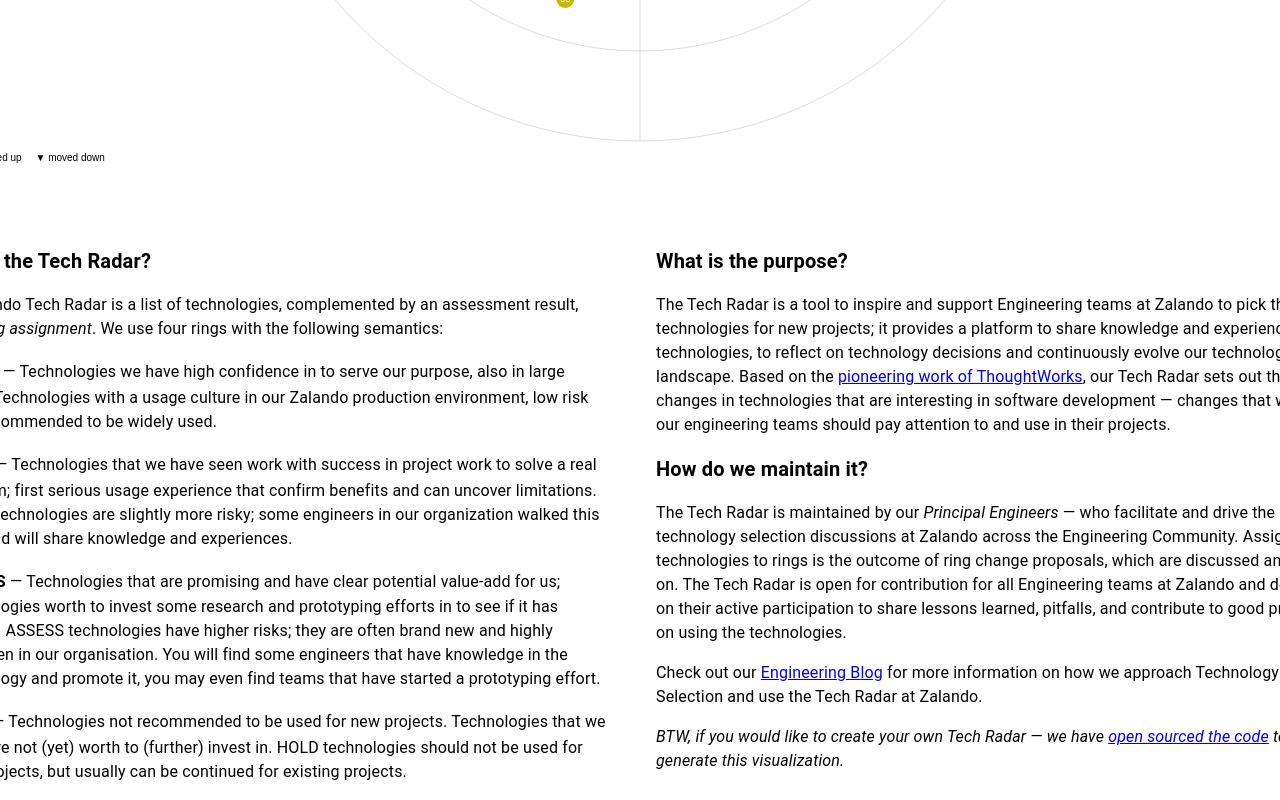
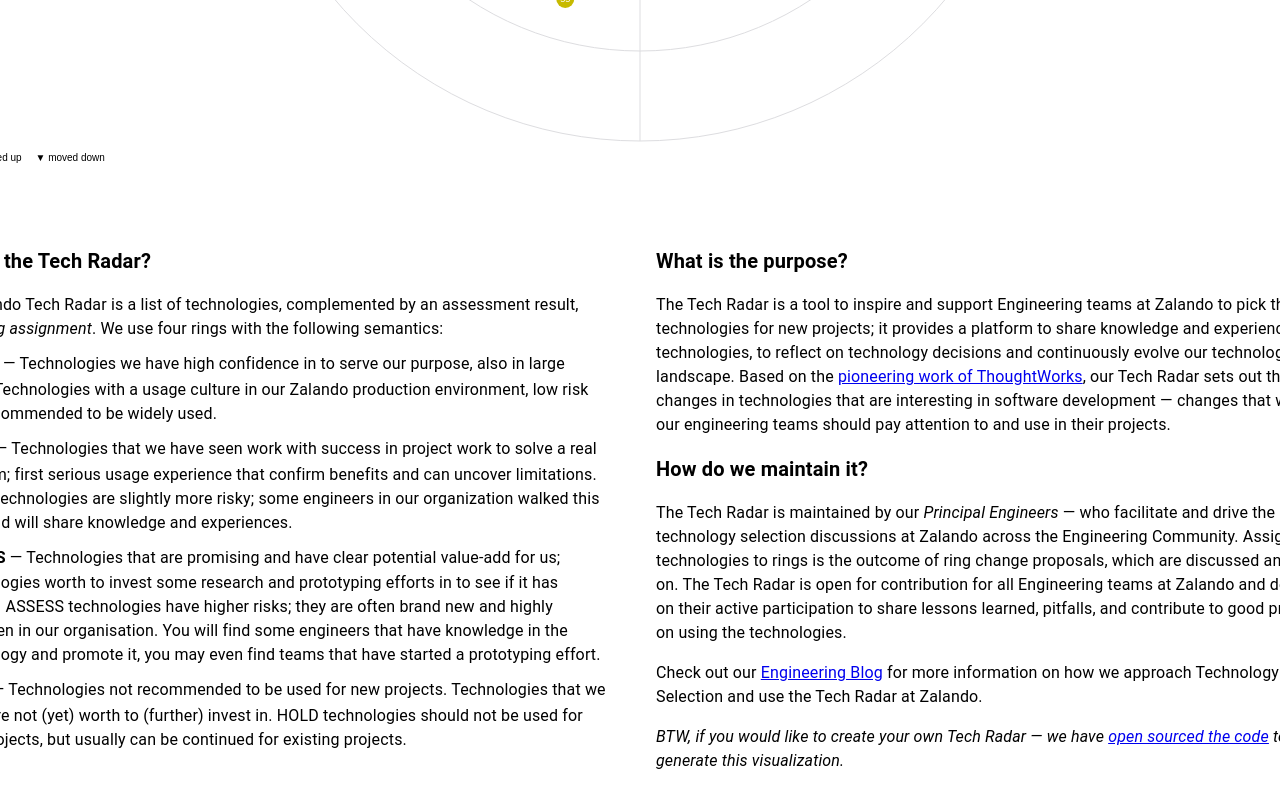
Before and after one commit to RhannaAuler/Tech-Radar-Zalando_ReactVersion, a React (Create React App) app: page / in a window 1280 px wide. Shown: the part 779-1579 px from the top of the page. After the commit the page ends 1552 px from the top, so only its background shows below. Built offline with nearby package versions, Linux system fonts and the light colour scheme.

Commit message:
Remove mui styles dependency

```diff
--- a/src/components/infoTable.jsx
+++ b/src/components/infoTable.jsx
@@ -1,28 +1,18 @@
 import React from 'react';
-import { makeStyles } from '@mui/styles';
+import { styled } from '@mui/system';
 import { Grid, List, ListItem, Typography } from '@mui/material';
 
-// Style used to added bullet points to the list items
-const useStyles = makeStyles({
-    listItem: {
-        display: 'flex',
-        alignItems: 'flex-start',
-        paddingTop: 0,
-        paddingBottom: 0,
-        margin: 0,
-    },
-    bullet: {
-        marginTop: 'auto',
-        marginRight: '0.5rem',
-        marginLeft: '-1rem',
-        fontSize: '1.2rem',
-    },
+const Bullet = styled('span')({
+    marginTop: 'auto',
+    marginRight: '0.5rem',
+    marginLeft: '-1rem',
+    fontSize: '1.2rem',
 });
+
 
 // Table of information which is displayed in the bottom part of the frontend
 // Original text by Zalando
 const InformationTable = () => {
-    const classes = useStyles();
 
     return (
         <div style={{ display: 'flex', justifyContent: 'center', alignItems: 'center' }}>
@@ -43,33 +33,53 @@ const InformationTable = () => {
                         rings with the following semantics:
                     </Typography>
                     <List>
-                        <ListItem className={classes.listItem}>
+                        <ListItem
+                            sx={{
+                                paddingTop: 0,
+                                paddingBottom: 1,
+                                margin: 0,
+                            }} >
                             <Typography variant="body1" component="span">
-                                <span className={classes.bullet}>&bull;</span>
+                                <Bullet>•</Bullet>
                                 <strong>ADOPT</strong> — Technologies we have high confidence in to serve our purpose, also in large scale.
                                 Technologies with a usage culture in our Zalando production environment, low risk and recommended to be widely used.
                             </Typography>
                         </ListItem>
-                        <ListItem className={classes.listItem}>
+                        <ListItem
+                            sx={{
+                                paddingTop: 0,
+                                paddingBottom: 1,
+                                margin: 0,
+                            }} >
                             <Typography variant="body1" component="span">
-                                <span className={classes.bullet}>&bull;</span>
+                                <Bullet>•</Bullet>
                                 <strong>TRIAL</strong> — Technologies that we have seen work with success in project work to solve a real problem;
                                 first serious usage experience that confirm benefits and can uncover limitations. TRIAL technologies are slightly more
                                 risky; some engineers in our organization walked this path and will share knowledge and experiences.
                             </Typography>
                         </ListItem>
-                        <ListItem className={classes.listItem}>
+                        <ListItem
+                            sx={{
+                                paddingTop: 0,
+                                paddingBottom: 1,
+                                margin: 0,
+                            }} >
                             <Typography variant="body1" component="span">
-                                <span className={classes.bullet}>&bull;</span>
+                                <Bullet>•</Bullet>
                                 <strong>ASSESS</strong> — Technologies that are promising and have clear potential value-add for us; technologies worth
                                 to invest some research and prototyping efforts in to see if it has impact. ASSESS technologies have higher risks;
                                 they are often brand new and highly unproven in our organisation. You will find some engineers that have knowledge in
                                 the technology and promote it, you may even find teams that have started a prototyping effort.
                             </Typography>
                         </ListItem>
-                        <ListItem className={classes.listItem}>
+                        <ListItem
+                            sx={{
+                                paddingTop: 0,
+                                paddingBottom: 1,
+                                margin: 0,
+                            }} >
                             <Typography variant="body1" component="span">
-                                <span className={classes.bullet}>&bull;</span>
+                                <Bullet>•</Bullet>
                                 <strong>HOLD</strong> — Technologies not recommended to be used for new projects. Technologies that we think are not
                                 (yet) worth to (further) invest in. HOLD technologies should not be used for new projects, but usually can be continued
                                 for existing projects.
```
Also changed, not shown: 1 other file (tests, documents, lock files or other folders).
